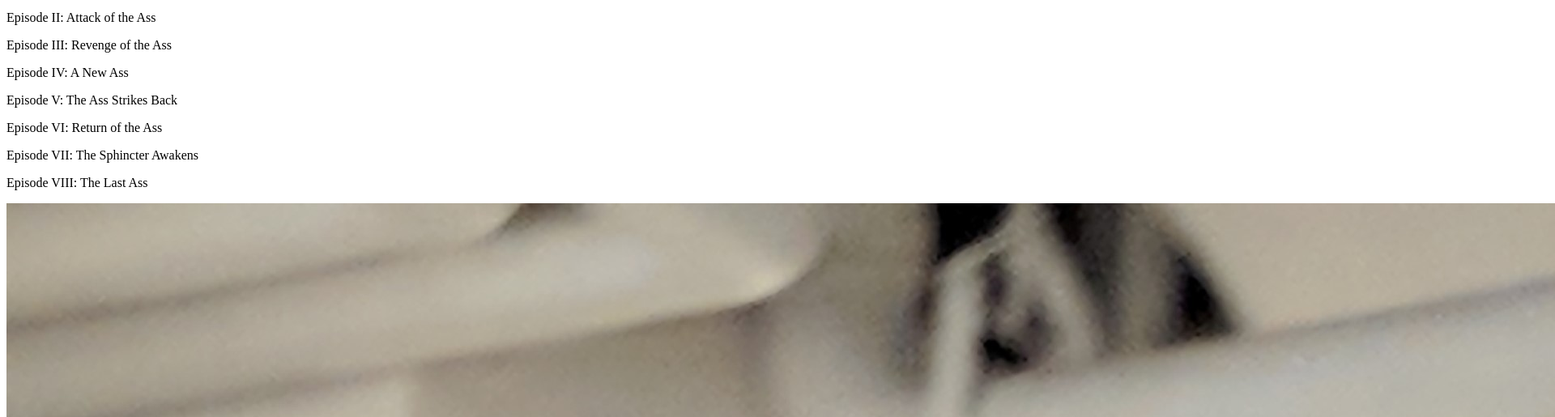
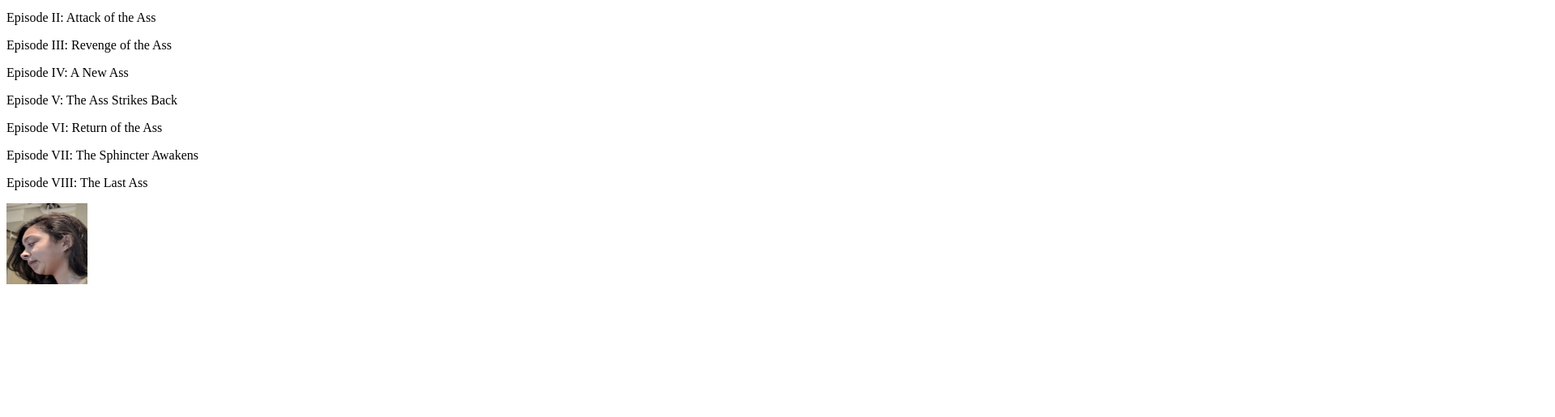
Before and after one commit to hall488/hall488.github.io, a plain HTML site: page index.html in a window 1280 px wide. Shown: the part 101-616 px from the top of the page at 81% size, 1920 px wide, since content can reach past the window. Drawn offline with Linux system fonts and the light colour scheme.

Commit message:
Update index.html

```diff
--- a/index.html
+++ b/index.html
@@ -14,6 +14,6 @@
 <p>Episode VI: Return of the Ass</p>
 <p>Episode VII: The Sphincter Awakens</p>
 <p>Episode VIII: The Last Ass</p>
-<img src="azbean.jpg" alt="Scrunch face">
+<img src="azbean.jpg" alt="Scrunch face" width="100" height="100">
 </body>
 </html>
```
